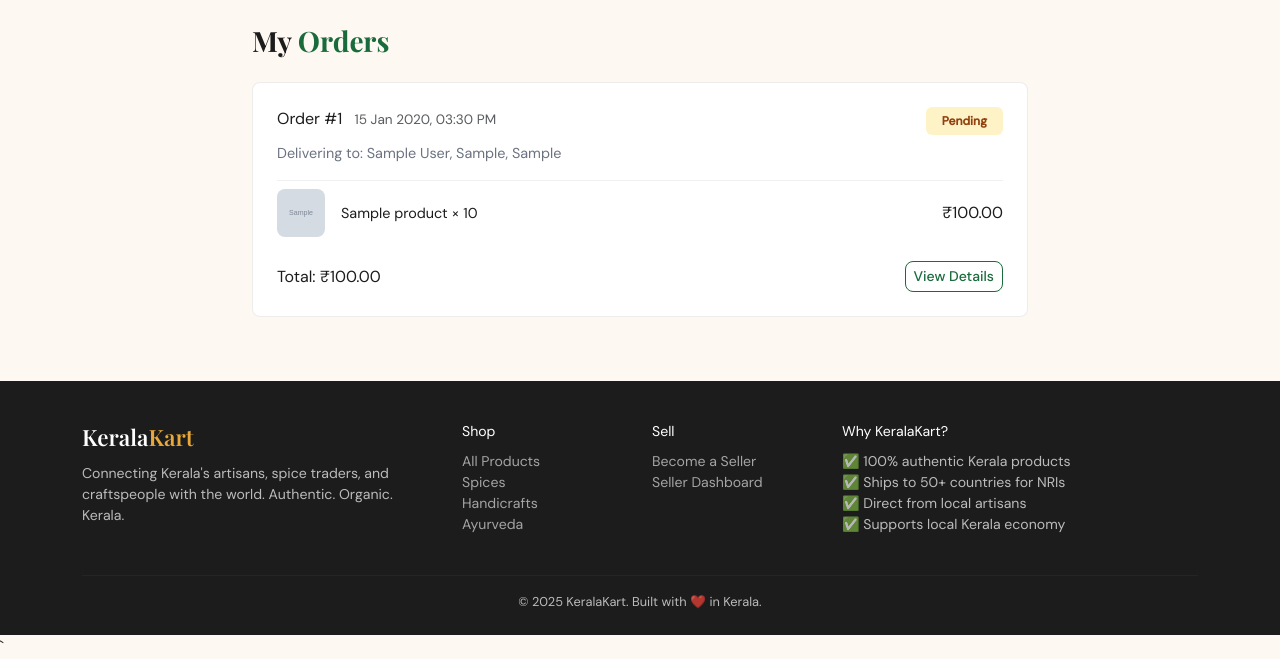
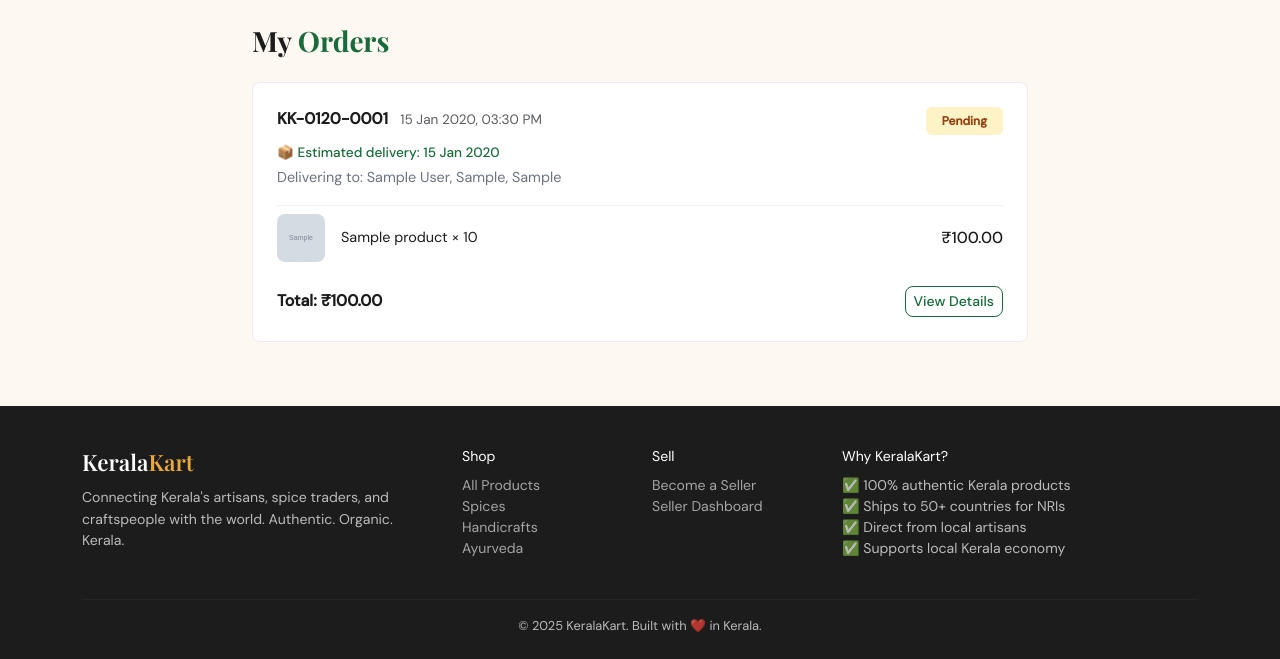
Before and after one commit to G3VS/keralakart, a Django app: page /orders/ in a window 1280 px wide. Shown: the part 99-758 px from the top of the page. Run offline with Django 4.2, Linux system fonts and the light colour scheme; a user stored in the database is signed in; tables that the repository leaves empty hold one stand-in row (values such as "Sample post"); grey boxes marked "Sample" are stand-in pictures.

Commit message:
Add friendly order reference numbers

```diff
--- a/store/models.py
+++ b/store/models.py
@@ -166,6 +166,11 @@
     def total_price(self):
         return sum(item.subtotal() for item in self.items.all())
 
+    def order_reference(self):
+        """Generate a friendly order reference like KK-2604-0022"""
+        month_year = self.created_at.strftime('%m%y')
+        return f'KK-{month_year}-{self.pk:04d}'
+
     def __str__(self):
         return f'Order #{self.pk} by {self.buyer.username}'
 
--- a/store/views.py
+++ b/store/views.py
@@ -246,7 +246,7 @@
 
         # COD — redirect immediately
         if order.payment_method == 'COD':
-            messages.success(request, f'Order #{order.pk} placed successfully!')
+            messages.success(request, f'Order {order.order_reference()} placed successfully!')
             return redirect('order_detail', pk=order.pk)
 
         # Razorpay — return JSON for frontend
@@ -336,7 +336,7 @@
         # If COD, clear cart and redirect
         if order.payment_method == 'COD':
             request.session['cart'] = {}
-            messages.success(request, f'Order #{order.pk} placed successfully! 🎉')
+            messages.success(request, f'Order {order.order_reference()} placed successfully! 🎉')
             return redirect('order_detail', pk=order.pk)
 
         # If Razorpay, return order ID to frontend (handled by JS)
--- a/templates/accounts/profile.html
+++ b/templates/accounts/profile.html
@@ -39,7 +39,7 @@
         {% for order in orders %}
         <div class="d-flex justify-content-between align-items-center py-2 {% if not forloop.last %}border-bottom{% endif %}">
           <div>
-            <span style="font-size:0.9rem;font-weight:500">Order #{{ order.pk }}</span>
+            <span style="font-size:0.9rem;font-weight:500">{{ order.order_reference }}</span>
             <span class="text-muted ms-2" style="font-size:0.8rem">{{ order.created_at|date:"d M Y" }}</span>
           </div>
           <div class="d-flex align-items-center gap-2">
--- a/templates/store/my_orders.html
+++ b/templates/store/my_orders.html
@@ -1,40 +1,66 @@
 {% extends 'base.html' %}
 {% block title %}My Orders — KeralaKart{% endblock %}
+
 {% block content %}
 <div class="container mt-4" style="max-width:800px">
   <h2 class="section-heading mb-4">My <span>Orders</span></h2>
+
   {% if orders %}
   {% for order in orders %}
   <div class="bg-white rounded-3 p-4 mb-3" style="border:1px solid rgba(0,0,0,0.07)">
+
     <div class="d-flex justify-content-between align-items-start flex-wrap gap-2">
       <div>
-        <span class="fw-600">Order #{{ order.pk }}</span>
-        <span class="text-muted ms-2" style="font-size:0.85rem">{{ order.created_at|date:"d M Y, h:i A" }}</span>
+        <span style="font-weight:600;font-size:1rem">{{ order.order_reference }}</span>
+        <span class="text-muted ms-2" style="font-size:0.85rem">
+          {{ order.created_at|date:"d M Y, h:i A" }}
+        </span>
       </div>
-      <span class="badge status-{{ order.status }} px-3 py-2">{{ order.get_status_display }}</span>
+      <span class="badge status-{{ order.status }} px-3 py-2">
+        {{ order.get_status_display }}
+      </span>
     </div>
-    <div class="mt-2 mb-3" style="font-size:0.9rem;color:var(--muted)">
+
+    <!-- Estimated delivery -->
+    {% if order.estimated_delivery and order.status != 'delivered' and order.status != 'cancelled' %}
+    <div class="mt-2 mb-1" style="font-size:0.85rem;color:var(--green);font-weight:500">
+      📦 Estimated delivery: {{ order.estimated_delivery|date:"d M Y" }}
+    </div>
+    {% endif %}
+
+    <div class="mt-1 mb-3" style="font-size:0.9rem;color:var(--muted)">
       Delivering to: {{ order.full_name }}, {{ order.city }}, {{ order.country }}
     </div>
+
     {% for item in order.items.all %}
-    <div class="d-flex align-items-center gap-3 py-2" style="border-top:1px solid rgba(0,0,0,0.06)">
+    <div class="d-flex align-items-center gap-3 py-2"
+         style="border-top:1px solid rgba(0,0,0,0.06)">
       {% if item.product and item.product.image %}
-      <img src="{{ item.product.image.url }}" style="width:48px;height:48px;border-radius:8px;object-fit:cover">
+        <img src="{{ item.product.image.url }}"
+             style="width:48px;height:48px;border-radius:8px;object-fit:cover"
+             alt="{{ item.product.name }}">
       {% else %}
-      <div style="width:48px;height:48px;background:#e8f5ec;border-radius:8px;display:flex;align-items:center;justify-content:center">🌿</div>
+        <div style="width:48px;height:48px;background:#e8f5ec;border-radius:8px;
+                    display:flex;align-items:center;justify-content:center">🌿</div>
       {% endif %}
       <div class="flex-grow-1" style="font-size:0.9rem">
-        {{ item.product.name|default:"Deleted product" }} × {{ item.quantity }}
+        {{ item.product.name|default:"Deleted product" }} &times; {{ item.quantity }}
       </div>
-      <span class="fw-500">₹{{ item.subtotal }}</span>
+      <span style="font-weight:500">&#8377;{{ item.subtotal }}</span>
     </div>
     {% endfor %}
+
     <div class="d-flex justify-content-between align-items-center mt-3">
-      <span class="fw-600">Total: ₹{{ order.total_price }}</span>
-      <a href="{% url 'order_detail' order.pk %}" class="btn btn-outline-kerala btn-sm">View Details</a>
+      <span style="font-weight:600">Total: &#8377;{{ order.total_price }}</span>
+      <a href="{% url 'order_detail' order.pk %}"
+         class="btn btn-outline-kerala btn-sm">
+        View Details
+      </a>
     </div>
+
   </div>
   {% endfor %}
+
   {% else %}
   <div class="text-center py-5">
     <div style="font-size:4rem">📦</div>
@@ -43,5 +69,6 @@
     <a href="{% url 'product_list' %}" class="btn btn-kerala">Shop Now</a>
   </div>
   {% endif %}
+
 </div>
 {% endblock %}
--- a/templates/store/order_detail.html
+++ b/templates/store/order_detail.html
@@ -5,7 +5,7 @@
 <div class="container mt-4" style="max-width:700px">
 
   <!-- Header -->
-  <div class="d-flex align-items-center gap-3 mb-4">
+  <h2 class="section-heading mb-0">Order <span>{{ order.order_reference }}</span></h2>
     <a href="{% url 'my_orders' %}" class="btn btn-sm btn-outline-secondary">
       <i class="bi bi-arrow-left"></i>
     </a>
```
